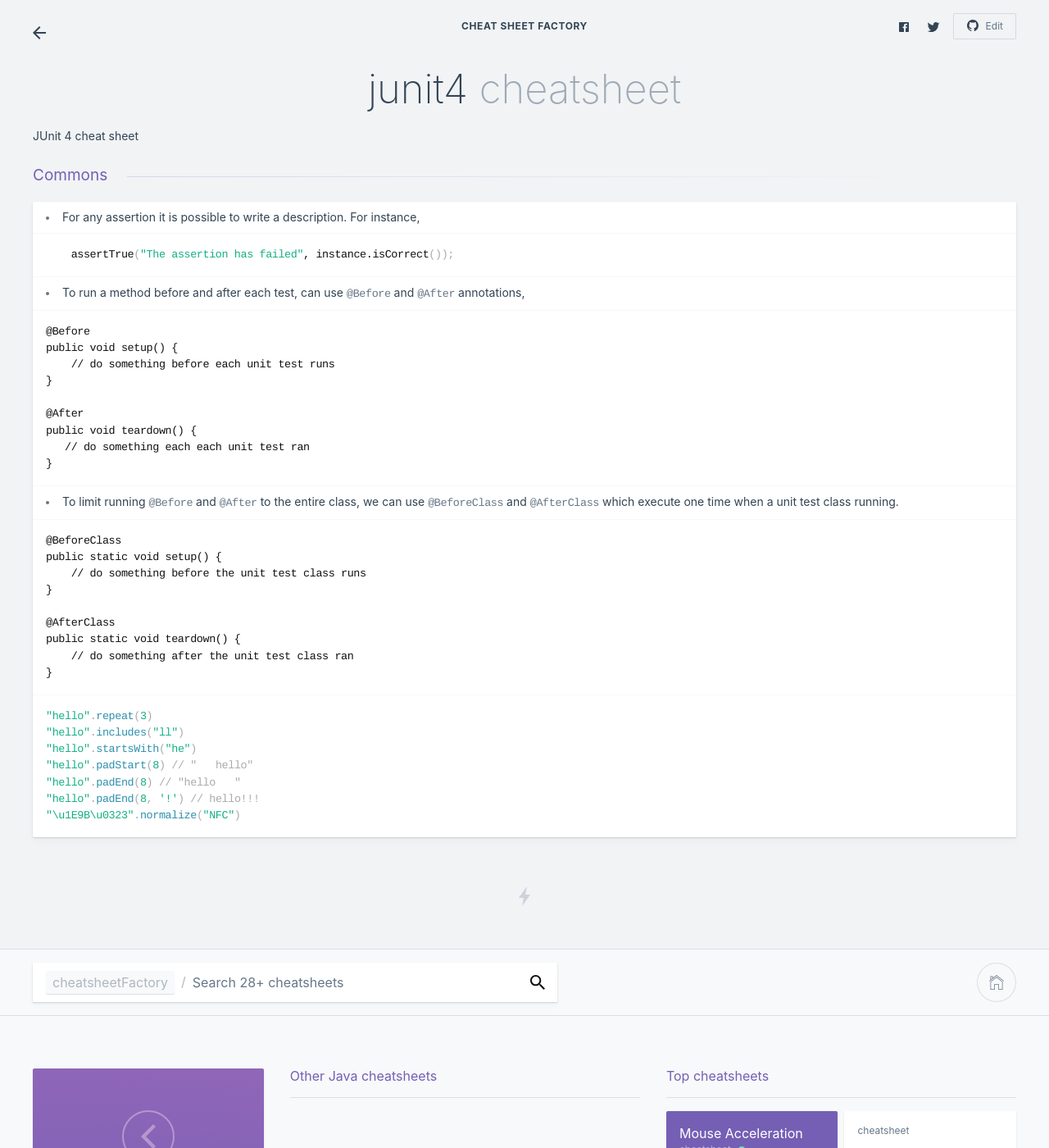
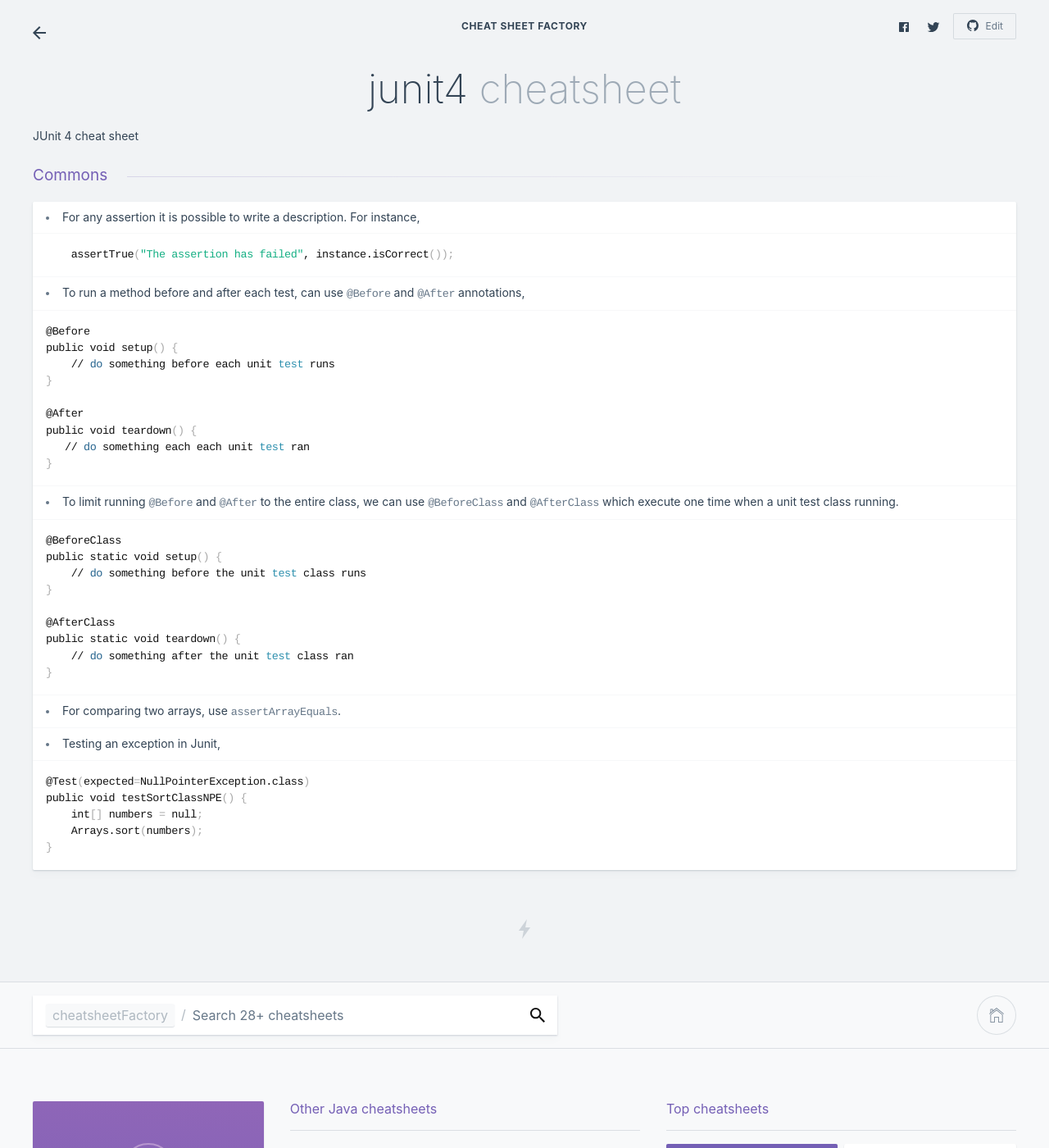
Before and after one commit to kasramp/cheat-sheet-factory, a Jekyll site: the page built from java/junit4.md, in a window 1280 px wide and 1400 px high. Shown: the whole window at 82% size. Built offline with Jekyll 4.4.1, drawn with Linux system fonts in a browser that asks for light colours.

Commit message:
Add exception testing in Junit4

````diff
--- a/java/junit4.md
+++ b/java/junit4.md
@@ -24,7 +24,7 @@ Shortcuts
 
 + To run a method before and after each test, can use `@Before` and `@After` annotations,
 
-```java
+```bash
 @Before
 public void setup() {
     // do something before each unit test runs
@@ -38,7 +38,7 @@ public void teardown() {
 
 + To limit running `@Before` and `@After` to the entire class, we can use `@BeforeClass` and `@AfterClass` which execute one time when a unit test class running.
 
-```java
+```bash
 @BeforeClass
 public static void setup() {
     // do something before the unit test class runs
@@ -50,12 +50,14 @@ public static void teardown() {
 }
 ```
 
-```js
-"hello".repeat(3)
-"hello".includes("ll")
-"hello".startsWith("he")
-"hello".padStart(8) // "   hello"
-"hello".padEnd(8) // "hello   "
-"hello".padEnd(8, '!') // hello!!!
-"\u1E9B\u0323".normalize("NFC")
++ For comparing two arrays, use `assertArrayEquals`.
+
++ Testing an exception in Junit,
+
+```bash
+@Test(expected=NullPointerException.class)
+public void testSortClassNPE() {
+    int[] numbers = null;
+    Arrays.sort(numbers);
+}
 ```
````
